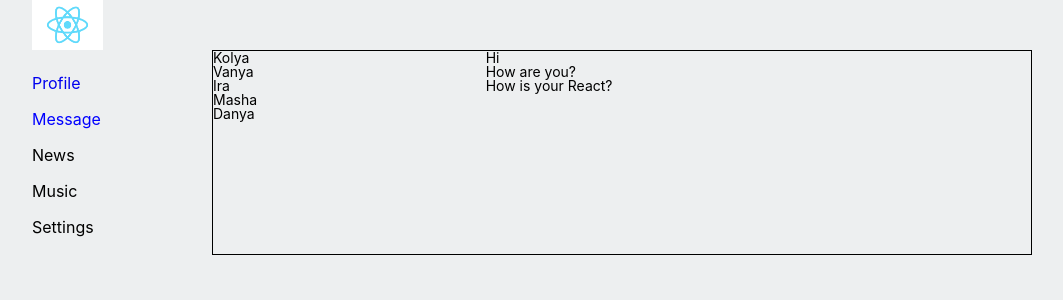
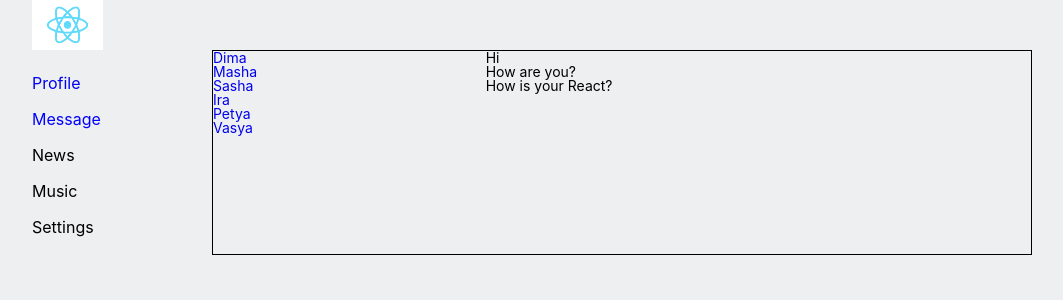
Before and after one commit to saveliy2508/react--way-of-samurai-1.0, a React (Create React App) app: page /message in a window 1280 px wide. Shown: the top 300 px of the page, without its empty margins (108-1171 px from the left). Built offline with nearby package versions, Linux system fonts and the light colour scheme.

Commit message:
change dialogs part

```diff
--- a/src/App.js
+++ b/src/App.js
@@ -15,8 +15,8 @@ const App = () => {
           <Side />
           <div className="content-wrapper">
             <Routes>
-              <Route path='/message' element={<Dialogs />} />
-              <Route path='/profile' element={<Main />} />
+              <Route path='/message/*' element={<Dialogs />} />
+              <Route path='/profile/*' element={<Main />} />
             </Routes>
           </div>
         </div>
--- a/src/components/Dialogs/Dialogs.jsx
+++ b/src/components/Dialogs/Dialogs.jsx
@@ -1,20 +1,30 @@
 import React from "react";
 import s from './Dialogs.module.scss'
+import { NavLink } from 'react-router-dom'
 
-const Dialogs = () => {
+const DialogItem = (props) => {
+    return (
+        <div className="dialog_item">
+            <NavLink to={"/message/" + props.id}>{props.name}</NavLink>
+        </div>
+    )
+}
+
+const Dialogs = (props) => {
     return (
         <div className={s.dialogs}>
-            <div className="dialogs__items">
-                <div className={s.item}>Kolya</div>
-                <div className={s.item}>Vanya</div>
-                <div className={s.item}>Ira</div>
-                <div className={s.item}>Masha</div>
-                <div className={s.item}>Danya</div>
+            <div className={s.dialogs_items}>
+                <DialogItem name='Dima' id='1' />
+                <DialogItem name='Masha' id='2' />
+                <DialogItem name='Sasha' id='3' />
+                <DialogItem name='Ira' id='4' />
+                <DialogItem name='Petya' id='5' />
+                <DialogItem name='Vasya' id='6' />
             </div>
-            <div className="messenges">
-                <div className="message">Hi</div>
-                <div className="message">How are you?</div>
-                <div className="message">How is your React?</div>
+            <div className={s.messages}>
+                <div className={s.message}>Hi</div>
+                <div className={s.message}>How are you?</div>
+                <div className={s.message}>How is your React?</div>
             </div>
         </div>
     )
```
